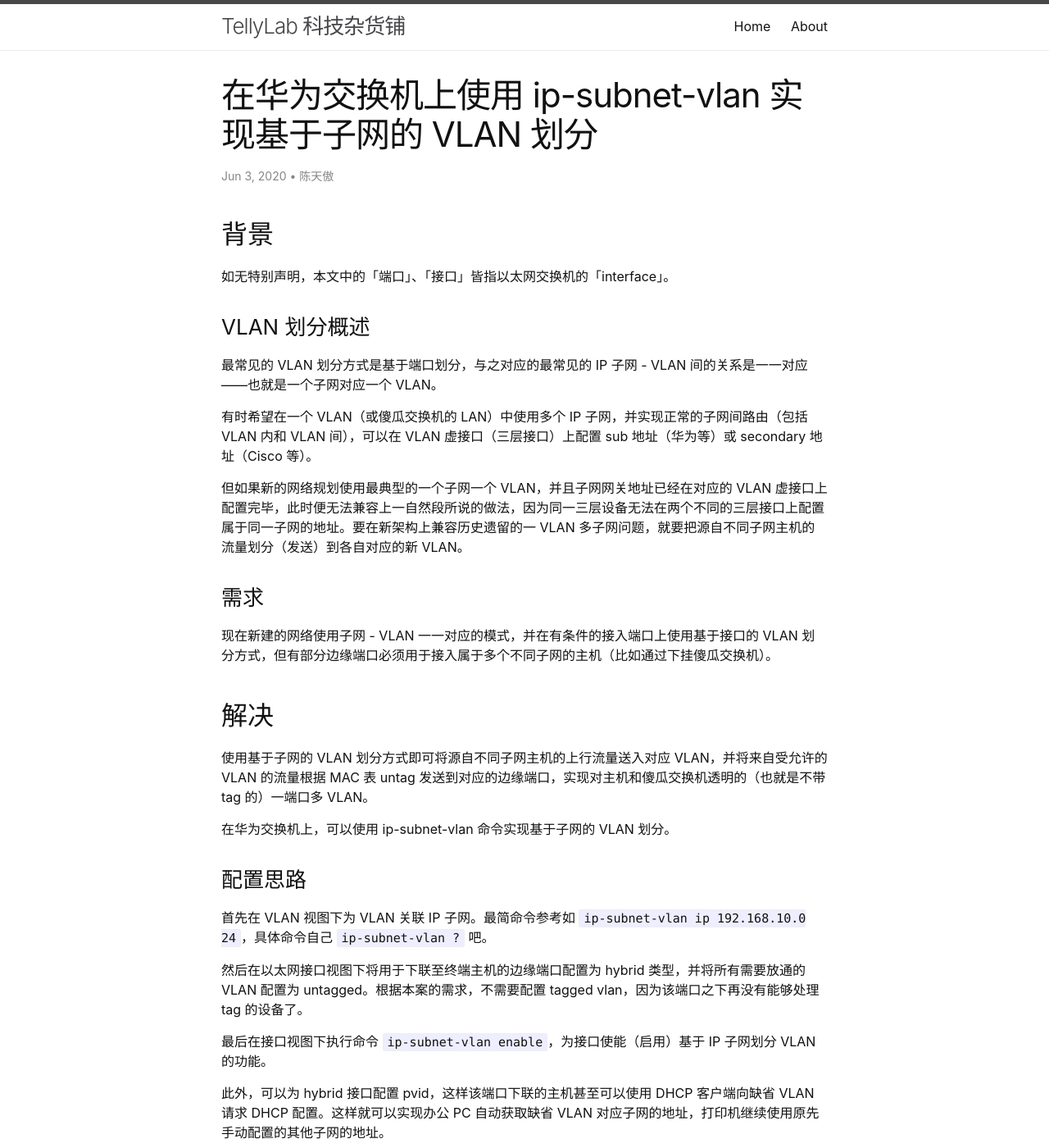
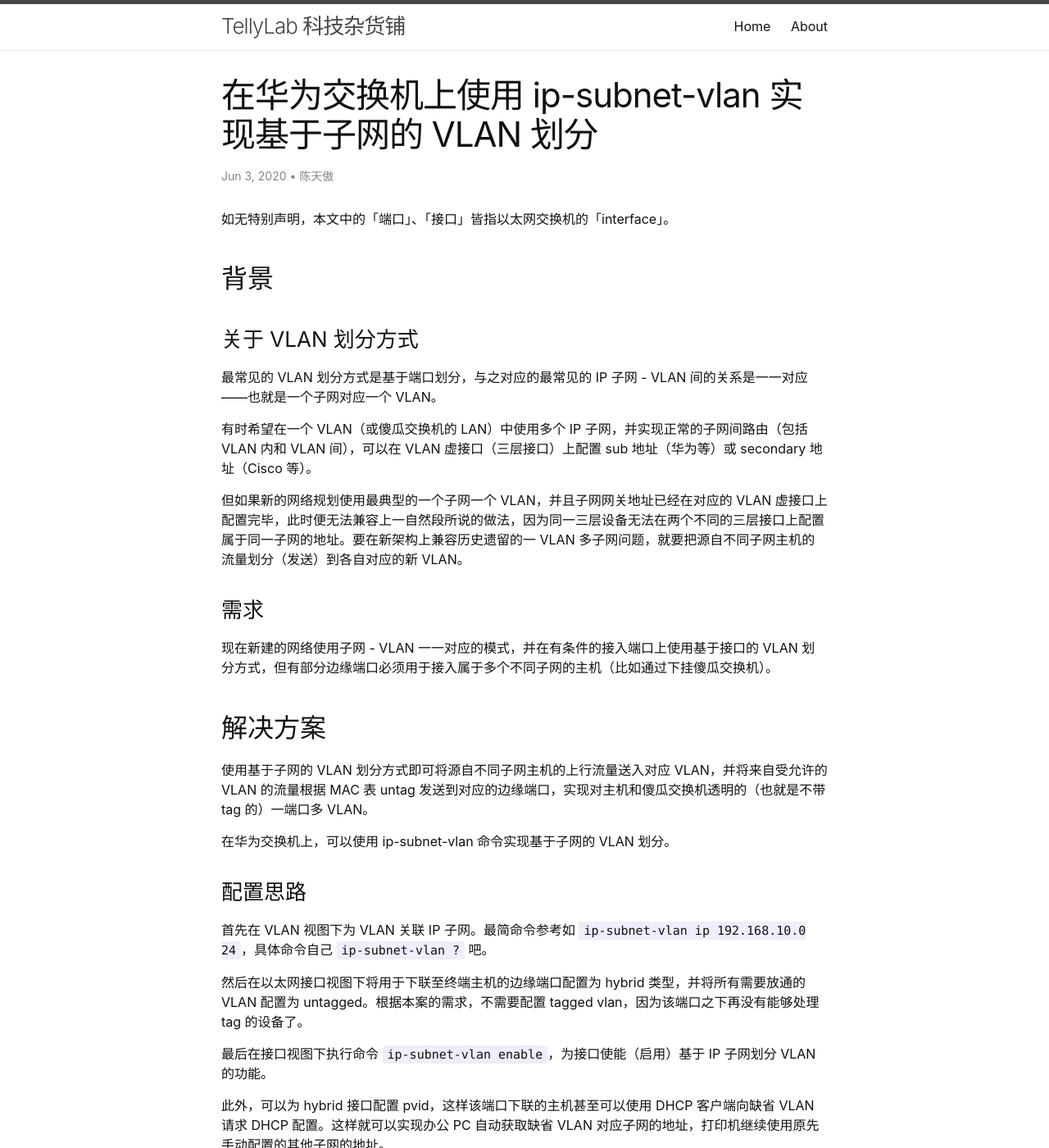
Before and after one commit to TellyLab/tellylab.com, a Jekyll site: the page built from _posts/2020-06-03-use-ip-subnet-vlan-for-ip-subnet-based-vlan-assignment-on-huawei-switch.md, in a window 1280 px wide and 1400 px high. Shown: the whole window at 82% size. Built offline with Jekyll 4.4.1, drawn with Linux system fonts in a browser that asks for light colours; our own code applies the rules of GitHub Pages for plain Markdown files.

Commit message:
Update post use-ip-subnet-vlan-for-ip-subnet-based-vlan-assignment-on-huawei-switch

````diff
--- a/_posts/2020-06-03-use-ip-subnet-vlan-for-ip-subnet-based-vlan-assignment-on-huawei-switch.md
+++ b/_posts/2020-06-03-use-ip-subnet-vlan-for-ip-subnet-based-vlan-assignment-on-huawei-switch.md
@@ -3,11 +3,11 @@ title: 在华为交换机上使用 ip-subnet-vlan 实现基于子网的 VLAN 划
 author: 陈天傲
 ---
 
+如无特别声明，本文中的「端口」、「接口」皆指以太网交换机的「interface」。
+
 ## 背景
 
-如无特别声明，本文中的「端口」、「接口」皆指以太网交换机的「interface」。
-
-### VLAN 划分概述
+### 关于 VLAN 划分方式
 
 最常见的 VLAN 划分方式是基于端口划分，与之对应的最常见的 IP 子网 - VLAN 间的关系是一一对应——也就是一个子网对应一个 VLAN。
 
@@ -19,7 +19,7 @@ author: 陈天傲
 
 现在新建的网络使用子网 - VLAN 一一对应的模式，并在有条件的接入端口上使用基于接口的 VLAN 划分方式，但有部分边缘端口必须用于接入属于多个不同子网的主机（比如通过下挂傻瓜交换机）。
 
-## 解决
+## 解决方案
 
 使用基于子网的 VLAN 划分方式即可将源自不同子网主机的上行流量送入对应 VLAN，并将来自受允许的 VLAN 的流量根据 MAC 表 untag 发送到对应的边缘端口，实现对主机和傻瓜交换机透明的（也就是不带 tag 的）一端口多 VLAN。
 
@@ -51,3 +51,5 @@ interface GigabitEthernet0/0/1
  ip-subnet-vlan enable
 #
 ```
+
+{% include ad.html %}
````
